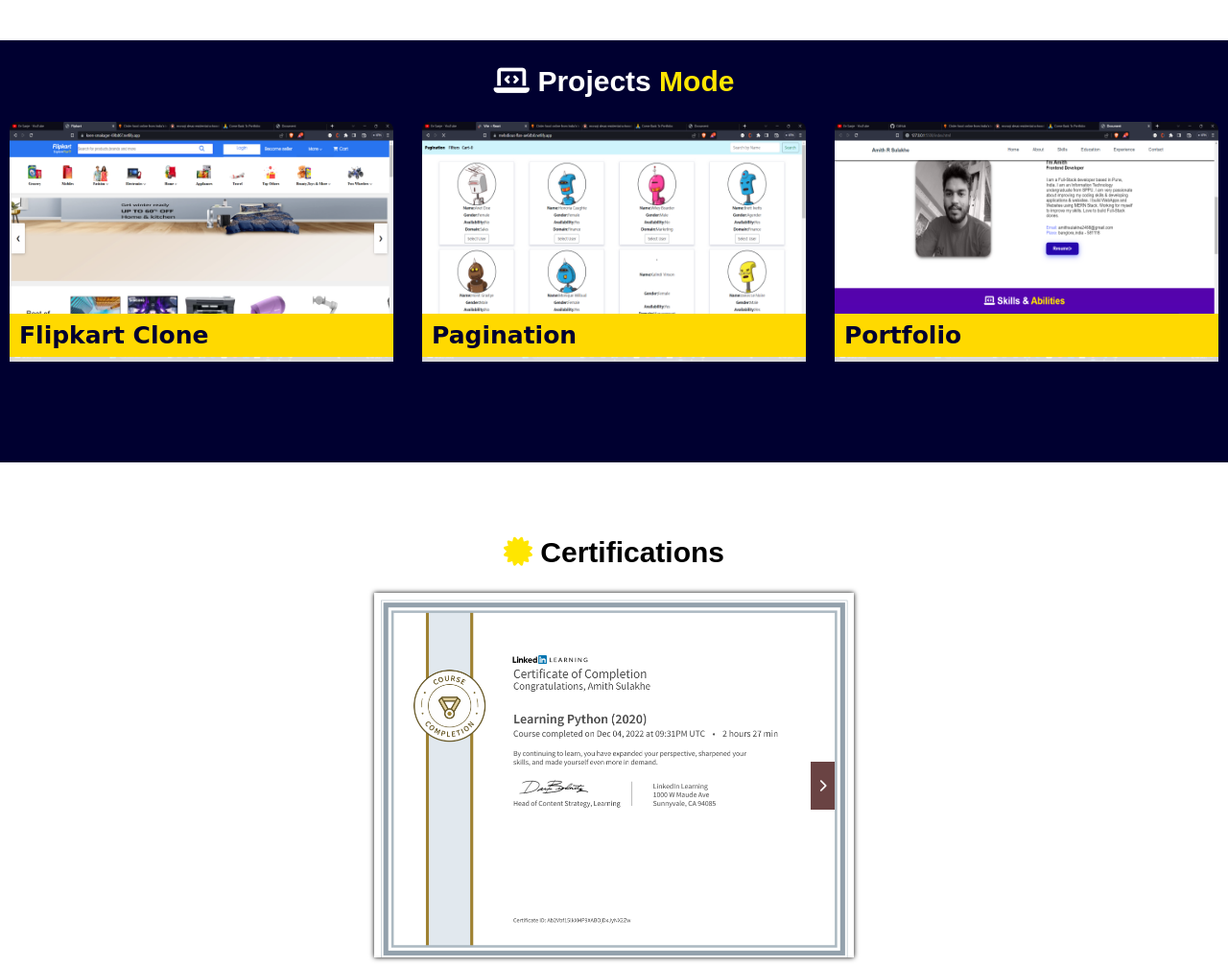
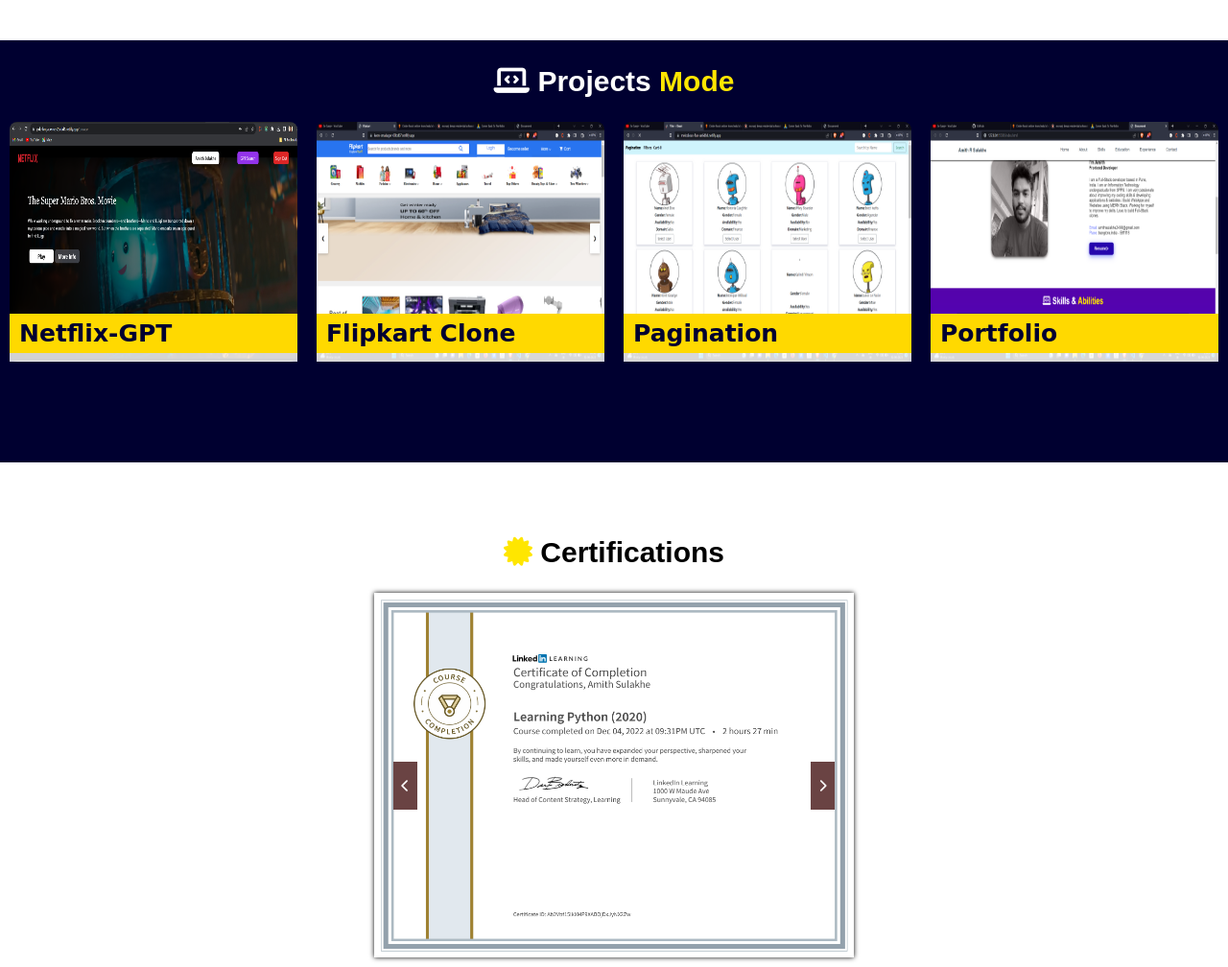
Before and after one commit to amithsulakhe/Portfolio, a plain HTML site: page index.html in a window 1280 px wide. Shown: the part 2660-3668 px from the top of the page at 96% size. Drawn offline with Linux system fonts and the light colour scheme.

Commit message:
updateProjects

```diff
--- a/index.css
+++ b/index.css
@@ -415,6 +415,7 @@ main {
 .child_projects_section {
     display: flex;
     justify-content: space-between;
+    gap: 20px;
 }
 
 .project_cards {
@@ -538,6 +539,7 @@ main {
     position: absolute;
     transition: 0.5s;
     width: 100%;
+    height: 100%;
 }
 
 .cert_header {
--- a/index.html
+++ b/index.html
@@ -189,6 +189,31 @@
         <h2><i class="fas fa-laptop-code"></i> Projects <span style="color: #ffe600;">Mode</span></h2>
         <div class="container child_projects_section">
             <div class="project_cards">
+                <img src="./images/Netflixgpt.png" alt="Netflix-GPT">
+                <div class="child_project_cards">
+                    <div class="pr project_flipkart_clone">
+                        <h2>Netflix-GPT</h2>
+
+                    </div>
+                    <div class="content">
+                        <h6 class="content_tag">
+                            "I developed a Netflix-inspired application using React.js, Firebase, Redux Toolkit, and
+                            Tailwind CSS, providing a seamless and responsive user experience for streaming content."
+
+                        </h6>
+
+
+
+                    </div>
+                    <div class="btns">
+                        <a href="https://jade-brigadeiros-25cdd1.netlify.app/" target="_blank"><i
+                                class="fas fa-eye"></i>View</a>
+                        <a href="https://github.com/amithsulakhe/Netflix-gpt" target="_blank"><i
+                                class="fas fa-code"></i>Code</a>
+                    </div>
+                </div>
+            </div>
+            <div class="project_cards">
                 <img src="./images/Flipkart.png" alt="Flipkart">
                 <div class="child_project_cards">
                     <div class="pr project_flipkart_clone">
@@ -281,7 +306,9 @@
             <div class="certifications">
                 <img src="./images/Python.png" class="img" alt="python">
                 <img src="./images/Javascript.png" class="img" alt="JavaScript">
-
+                <img src="./images/KodnestCertificate.png" class="img" alt="KodnestCertificate">
+                <img src="./images/TcsScore.png" alt="Tcs" class="img">
+                <img src="./images/Prepsat.png" alt="Prepsat" class="img">
             </div>
             <div class="btn_prev_next">
                 <button class="prev" onclick="goPrev()">
@@ -337,8 +364,8 @@
     </div>
 
 
-    <a href="#home" class="scroll"  >
-    <i class="fa-solid fa-arrow-up"></i>
+    <a href="#home" class="scroll">
+        <i class="fa-solid fa-arrow-up"></i>
 
     </a>
 
--- a/index.js
+++ b/index.js
@@ -82,15 +82,15 @@ const next=document.querySelector(".next")
  let count=0
  function a(count){
     console.log(count);
-    if(count>0){
-        prev.style.display="block"
-        next.style.display="none"
-     }
-     else{
-        prev.style.display="none"
-        next.style.display="block"
+    // if(count>0){
+    //     prev.style.display="block"
+    //     next.style.display="none"
+    //  }
+    //  else{
+    //     prev.style.display="none"
+    //     next.style.display="block"
 
-     }
+    //  }
  }
 a(count)
  const goPrev=()=>{
```
Also changed, not shown: images/KodnestCertificate.png (added), images/Netflixgpt.png (added), images/Prepsat.png (added), images/TcsScore.png (added).
